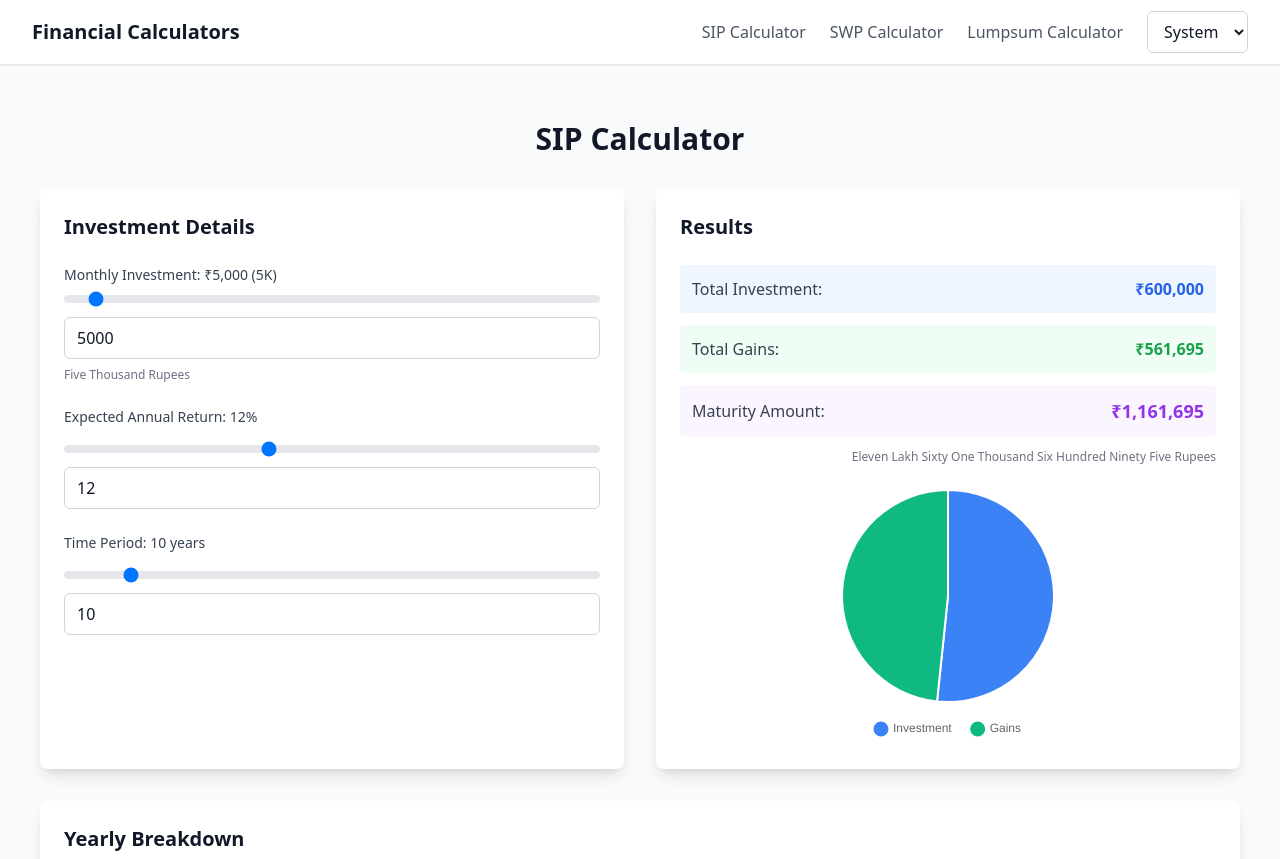
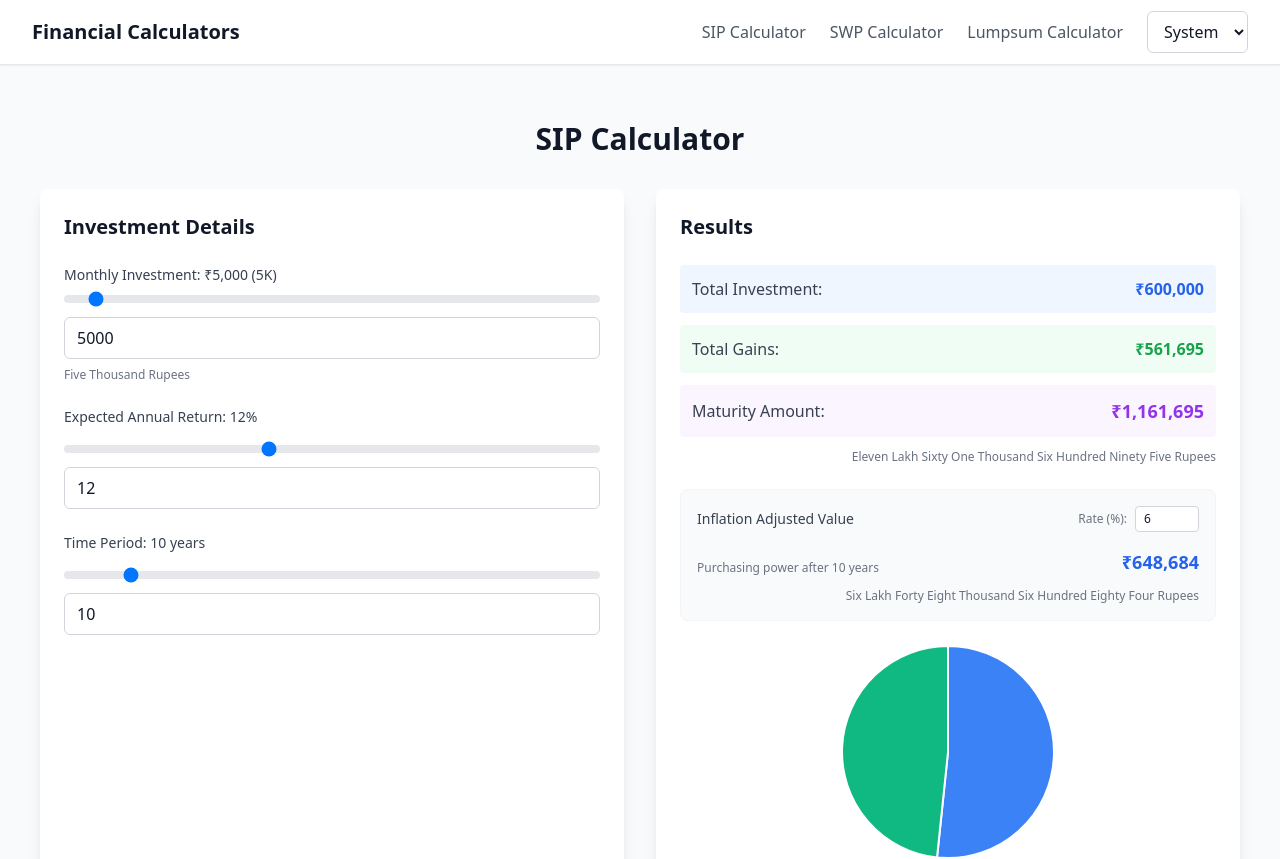
Before and after one commit to supriyakundu99/financial-calculators, a React (Vite) app: page /sip in a window 1280 px wide. Shown: the top 859 px of the page. Built offline with nearby package versions, Linux system fonts and the light colour scheme.

Commit message:
feat: Add Lumpsum, SIP, and SWP calculators, including an inflation-adjusted value component.

```diff
--- a/src/components/LumpsumCalculator.tsx
+++ b/src/components/LumpsumCalculator.tsx
@@ -4,6 +4,7 @@ import { Chart as ChartJS, ArcElement, Tooltip, Legend } from "chart.js";
 import DataGrid from "../controls/DataGrid";
 import CurrencyInput from "../controls/CurrencyInput";
 import { numberToWords } from "../utils/numberUtils";
+import InflationAdjustedValue from "../controls/InflationAdjustedValue";
 
 ChartJS.register(ArcElement, Tooltip, Legend);
 
@@ -167,6 +168,8 @@ export default function LumpsumCalculator() {
                 </div>
               </div>
 
+              <InflationAdjustedValue value={result.maturityAmount} years={parseFloat(timePeriod)} />
+
               <div className="h-64">
                 <Pie
                   data={{
--- a/src/components/SIPCalculator.tsx
+++ b/src/components/SIPCalculator.tsx
@@ -4,6 +4,7 @@ import { Chart as ChartJS, ArcElement, Tooltip, Legend } from "chart.js";
 import DataGrid from "../controls/DataGrid";
 import CurrencyInput from "../controls/CurrencyInput";
 import { numberToWords } from "../utils/numberUtils";
+import InflationAdjustedValue from "../controls/InflationAdjustedValue";
 
 ChartJS.register(ArcElement, Tooltip, Legend);
 
@@ -16,7 +17,7 @@ export default function SIPCalculator() {
     totalInvestment: number;
     totalGains: number;
   } | null>(null);
-  const [yearlyData, setYearlyData] = useState<unknown[]>([]);
+  const [yearlyData, setYearlyData] = useState<Record<string, any>[]>([]);
 
   const handleInputChange =
     (setter: (value: string) => void) =>
@@ -171,6 +172,8 @@ export default function SIPCalculator() {
                 </div>
               </div>
 
+              <InflationAdjustedValue value={result.maturityAmount} years={parseFloat(timePeriod)} />
+
               <div className="h-64">
                 <Pie
                   data={{
--- a/src/components/SWPCalculator.tsx
+++ b/src/components/SWPCalculator.tsx
@@ -4,6 +4,7 @@ import { Chart as ChartJS, ArcElement, Tooltip, Legend } from "chart.js";
 import DataGrid from "../controls/DataGrid";
 import CurrencyInput from "../controls/CurrencyInput";
 import { numberToWords } from "../utils/numberUtils";
+import InflationAdjustedValue from "../controls/InflationAdjustedValue";
 
 ChartJS.register(ArcElement, Tooltip, Legend);
 
@@ -184,6 +185,8 @@ export default function SWPCalculator() {
                 </div>
               </div>
 
+              <InflationAdjustedValue value={result.remainingAmount} years={parseFloat(timePeriod)} />
+
               {result.remainingAmount <= 0 ? (
                 <div className="p-4 bg-red-100 dark:bg-red-900/30 rounded text-red-700 dark:text-red-300 text-center">
                   ⚠️ Funds will be exhausted before the end of the period
--- /dev/null
+++ b/src/controls/InflationAdjustedValue.tsx
@@ -0,0 +1,69 @@
+import { useState } from "react";
+import { numberToWords } from "../utils/numberUtils";
+
+interface InflationAdjustedValueProps {
+  value: number;
+  years: number;
+}
+
+export default function InflationAdjustedValue({
+  value,
+  years,
+}: InflationAdjustedValueProps) {
+  const [inflationRate, setInflationRate] = useState("6");
+
+  const handleInputChange = (e: React.ChangeEvent<HTMLInputElement>) => {
+    const val = e.target.value;
+    const cleanValue = val.replace(/^0+/, "") || "0";
+    setInflationRate(cleanValue);
+  };
+
+  const rate = parseFloat(inflationRate) / 100;
+  let adjustedValue = value;
+
+  if (rate && rate > 0 && years > 0) {
+    adjustedValue = value / Math.pow(1 + rate, years);
+  }
+
+  const roundedAdjusted = Math.round(adjustedValue);
+
+  return (
+    <div className="mb-6 p-4 bg-gray-50 dark:bg-gray-700/30 rounded-lg border border-gray-100 dark:border-gray-700">
+      <div className="flex flex-col gap-2">
+        <div className="flex justify-between items-center sm:flex-row flex-col sm:gap-0 gap-3">
+          <span className="text-sm font-medium text-gray-700 dark:text-gray-300">
+            Inflation Adjusted Value
+          </span>
+          <div className="flex items-center gap-2">
+            <label className="text-xs text-gray-500 dark:text-gray-400">
+              Rate (%):
+            </label>
+            <input
+              type="number"
+              step="0.5"
+              min="0"
+              max="20"
+              value={inflationRate}
+              onChange={handleInputChange}
+              className="w-16 px-2 py-1 text-xs border border-gray-300 dark:border-gray-600 rounded bg-white dark:bg-gray-800 text-gray-900 dark:text-gray-100 focus:ring-1 focus:ring-blue-500 focus:border-transparent"
+            />
+          </div>
+        </div>
+
+        <div className="flex justify-between items-end mt-2">
+          <div className="text-xs text-gray-500 dark:text-gray-400">
+            Purchasing power after {years} years
+          </div>
+          <div className="text-right">
+            <div className="font-bold text-lg text-blue-600 dark:text-blue-400">
+              ₹{roundedAdjusted.toLocaleString()}
+            </div>
+          </div>
+        </div>
+        <div className="text-xs text-gray-500 dark:text-gray-400 text-right mt-1">
+          {numberToWords(roundedAdjusted)} Rupees
+        </div>
+      </div>
+    </div>
+  );
+}
```
